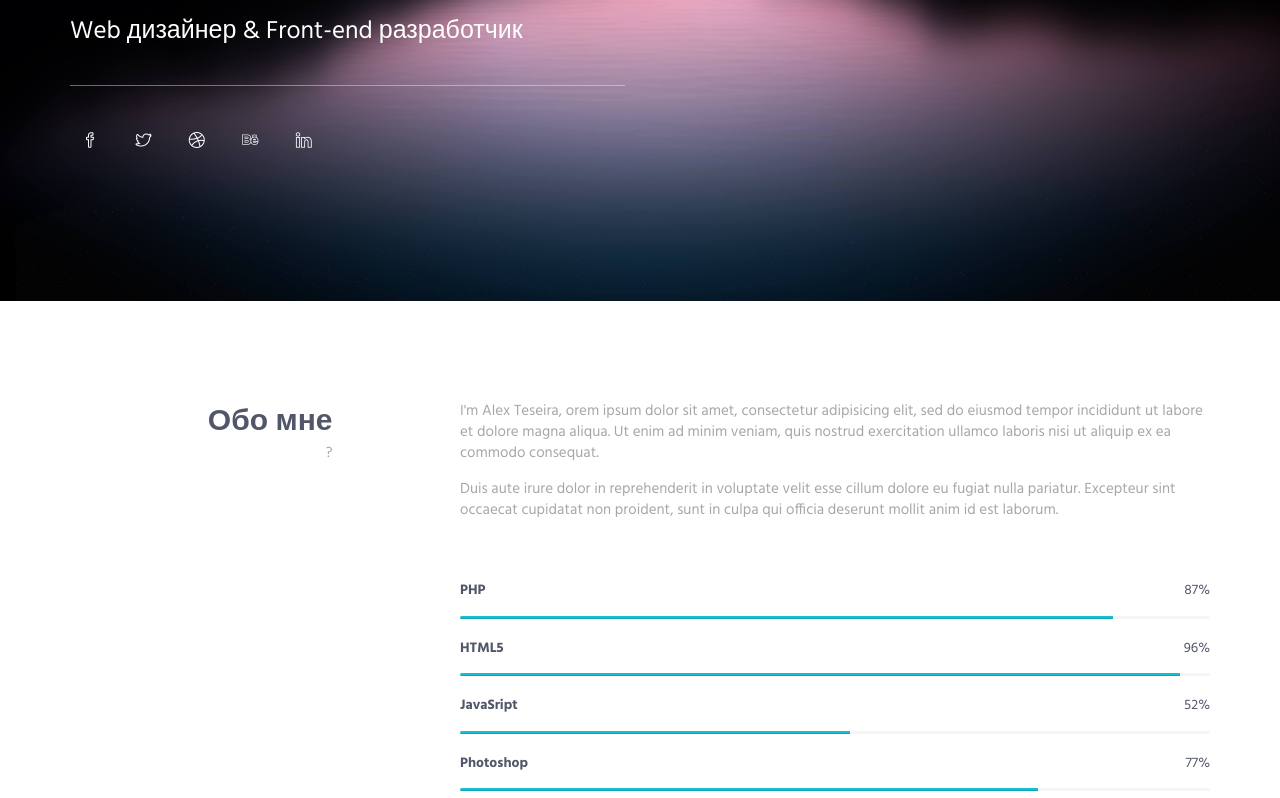
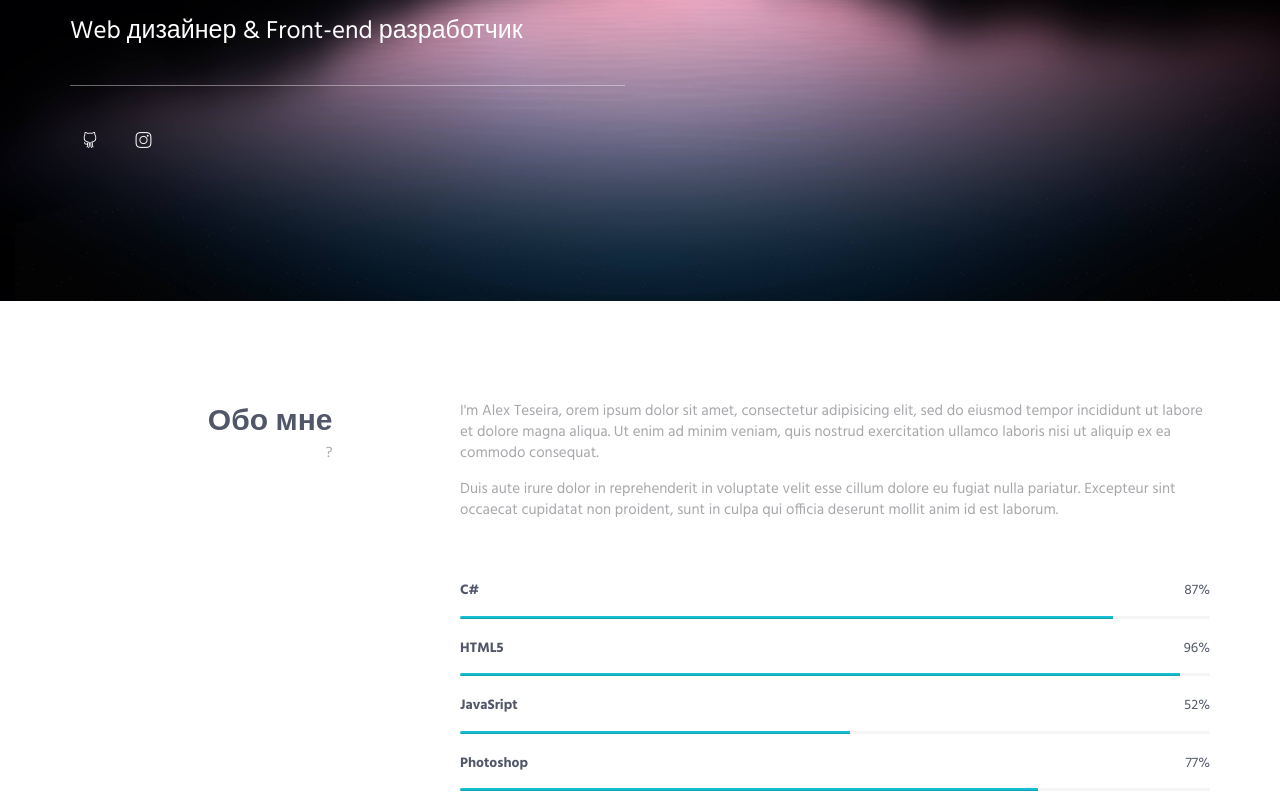
Before and after one commit to salahoff/salahoff.github.io, a plain HTML site: page index.html in a window 1280 px wide. Shown: the part 360-1158 px from the top of the page. Drawn offline with Linux system fonts and the light colour scheme.

Commit message:
Update index.html

```diff
--- a/index.html
+++ b/index.html
@@ -89,11 +89,9 @@
                             <p class="promo-block-text">Web дизайнер &amp; Front-end разработчик</p>
                         </div>
                         <ul class="list-inline">
-                            <li><a href="#" class="social-icons"><i class="icon-social-facebook"></i></a></li>
-                            <li><a href="#" class="social-icons"><i class="icon-social-twitter"></i></a></li>
-                            <li><a href="#" class="social-icons"><i class="icon-social-dribbble"></i></a></li>
-                            <li><a href="#" class="social-icons"><i class="icon-social-behance"></i></a></li>
-                            <li><a href="#" class="social-icons"><i class="icon-social-linkedin"></i></a></li>
+                            <li><a href="#" class="social-icons"><i class="icon-social-github"></i></a></li>
+                            <li><a href="#" class="social-icons"><i class="icon-social-instagram"></i></a></li>
+                            <li><a href="#" class="social-icons"><i class="icon-social-gmail"></i></a></li>
                         </ul>
                     </div>
                 </div>
@@ -121,7 +119,7 @@
 
                         <!-- Progress Box -->
                         <div class="progress-box">
-                            <h5>PHP <span class="color-heading pull-right">87%</span></h5>
+                            <h5>C# <span class="color-heading pull-right">87%</span></h5>
                             <div class="progress">
                                 <div class="progress-bar bg-color-base" role="progressbar" data-width="87"></div>
                             </div>
```
